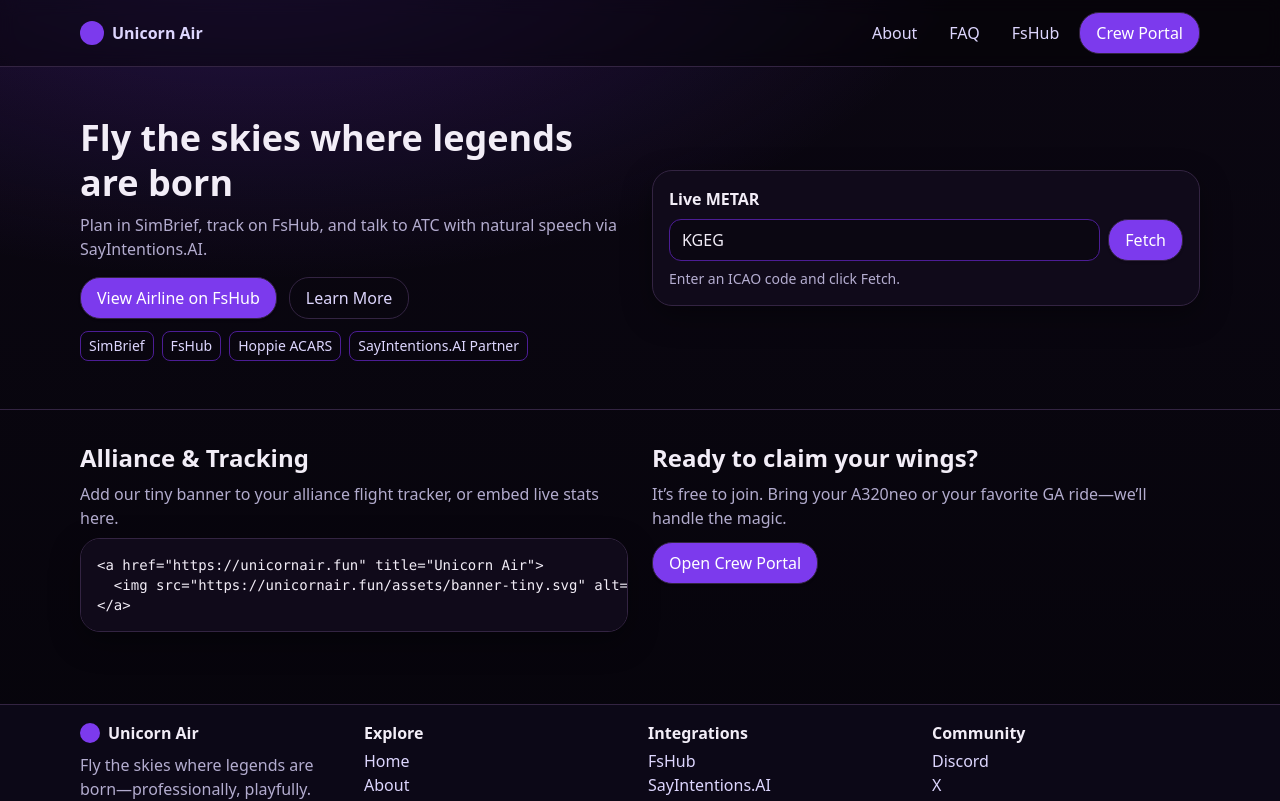
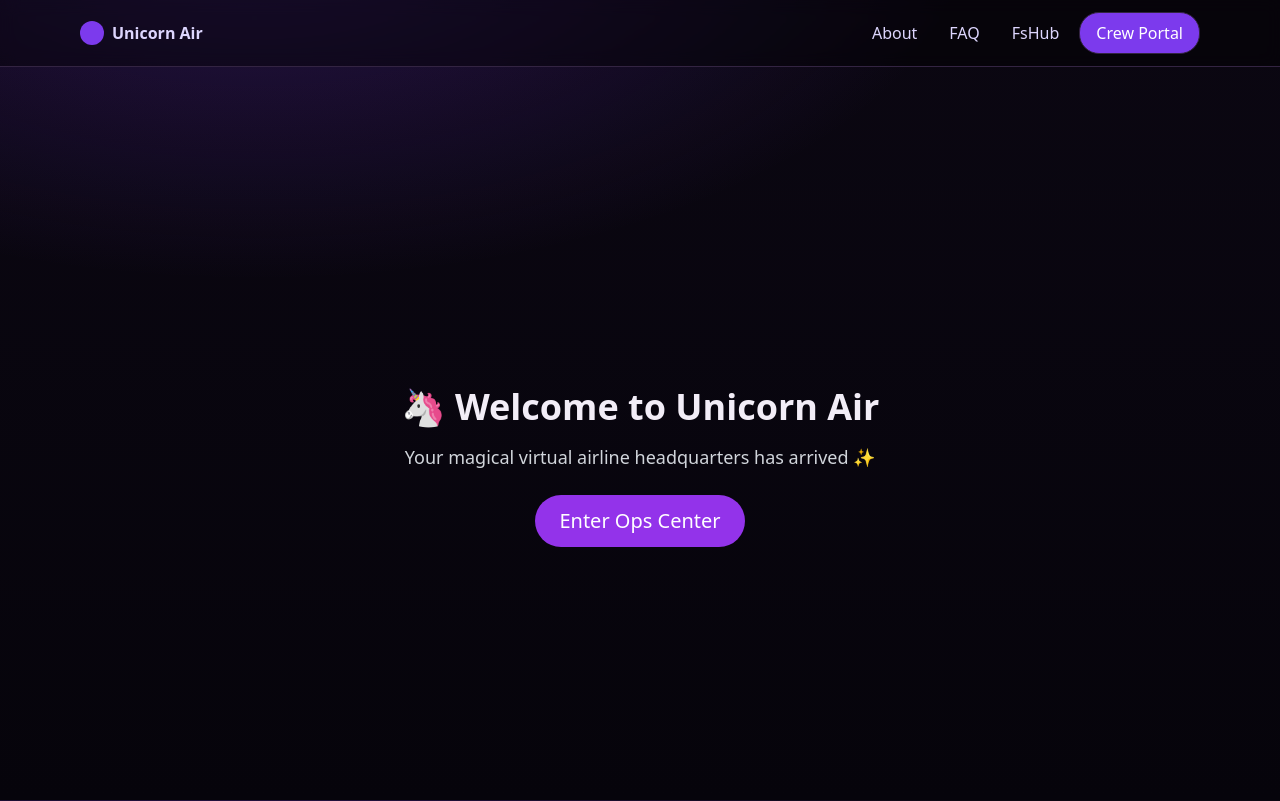
Before and after one commit to capt-crunchy/unicornair, a Next.js app: page / in a window 1280 px wide. Shown: the top 801 px of the page. Built offline with nearby package versions, Linux system fonts and the light colour scheme.

Commit message:
Update page.tsx

```diff
--- a/app/page.tsx
+++ b/app/page.tsx
@@ -1,73 +1,17 @@
+export default function Home() {
+  return (
+    <main className="flex flex-col items-center justify-center min-h-screen p-10">
+      <h1 className="text-4xl font-bold mb-4">🦄 Welcome to Unicorn Air</h1>
+      <p className="text-lg text-gray-300 mb-6">
+        Your magical virtual airline headquarters has arrived ✨
+      </p>
 
-'use client'
-import { useState } from 'react'
-
-export default function HomePage(){
-  const [icao, setIcao] = useState('KGEG')
-  const [metar, setMetar] = useState<string | null>(null)
-  const [loading, setLoading] = useState(false)
-  const [error, setError] = useState<string | null>(null)
-
-  const fetchMetar = async () => {
-    setLoading(true); setError(null)
-    try{
-      const res = await fetch(`/api/metar?icao=${icao.trim().toUpperCase()}`)
-      if(!res.ok) throw new Error(`HTTP ${res.status}`)
-      const data = await res.json()
-      setMetar(data.metar ?? JSON.stringify(data, null, 2))
-    }catch(e:any){
-      setError(e.message || 'Failed to fetch METAR')
-    }finally{
-      setLoading(false)
-    }
-  }
-
-  return (
-    <main>
-      <section className="py-12">
-        <div className="container grid md:grid-cols-2 gap-6 items-center">
-          <div>
-            <h1 className="text-4xl font-extrabold leading-tight">Fly the skies where legends are born</h1>
-            <p className="text-violet-200/80 mt-2">Plan in SimBrief, track on FsHub, and talk to ATC with natural speech via SayIntentions.AI.</p>
-            <div className="mt-4 flex gap-3">
-              <a className="btn btn-primary" href="https://fshub.io" target="_blank" rel="noopener">View Airline on FsHub</a>
-              <a className="btn" href="/about">Learn More</a>
-            </div>
-            <ul className="flex flex-wrap gap-2 mt-3 text-sm text-violet-200">
-              <li className="border border-violet-900 rounded-lg px-2 py-1">SimBrief</li>
-              <li className="border border-violet-900 rounded-lg px-2 py-1">FsHub</li>
-              <li className="border border-violet-900 rounded-lg px-2 py-1">Hoppie ACARS</li>
-              <li className="border border-violet-900 rounded-lg px-2 py-1">SayIntentions.AI Partner</li>
-            </ul>
-          </div>
-          <div className="card">
-            <h2 className="font-bold mb-2">Live METAR</h2>
-            <div className="flex gap-2 mb-2">
-              <input className="flex-1 px-3 py-2 rounded-xl bg-black/30 border border-violet-900" value={icao} onChange={e=>setIcao(e.target.value)} placeholder="ICAO e.g. KGEG"/>
-              <button onClick={fetchMetar} className="btn btn-primary" disabled={loading}>{loading?'Loading…':'Fetch'}</button>
-            </div>
-            {error && <p className="text-red-400 text-sm">{error}</p>}
-            {metar ? <pre className="text-sm whitespace-pre-wrap">{metar}</pre> : <p className="text-violet-200/80 text-sm">Enter an ICAO code and click Fetch.</p>}
-          </div>
-        </div>
-      </section>
-
-      <section className="py-8 border-t border-[hsl(var(--border))]">
-        <div className="container grid md:grid-cols-2 gap-6 items-start">
-          <div>
-            <h2 className="text-2xl font-bold mb-2">Alliance & Tracking</h2>
-            <p className="text-violet-200/80">Add our tiny banner to your alliance flight tracker, or embed live stats here.</p>
-            <pre className="card overflow-auto text-sm mt-2">{`<a href="https://unicornair.fun" title="Unicorn Air">
-  <img src="https://unicornair.fun/assets/banner-tiny.svg" alt="Unicorn Air">
-</a>`}</pre>
-          </div>
-          <div>
-            <h2 className="text-2xl font-bold mb-2">Ready to claim your wings?</h2>
-            <p className="text-violet-200/80">It’s free to join. Bring your A320neo or your favorite GA ride—we’ll handle the magic.</p>
-            <a className="btn btn-primary mt-3" href="/crew" target="_blank">Open Crew Portal</a>
-          </div>
-        </div>
-      </section>
+      <a
+        href="/ops"
+        className="px-6 py-3 bg-purple-600 hover:bg-purple-700 rounded-full text-white text-xl"
+      >
+        Enter Ops Center
+      </a>
     </main>
-  )
+  );
 }
```
